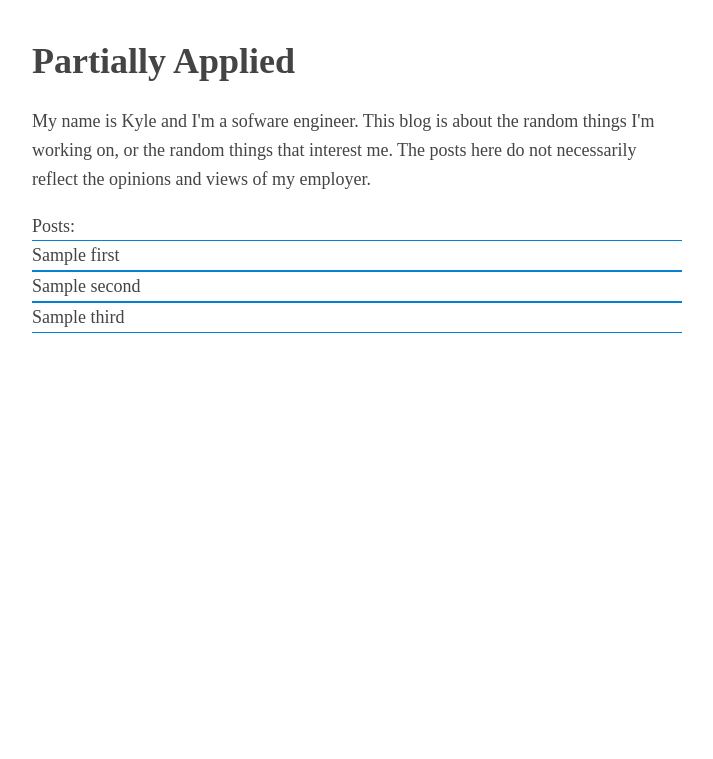
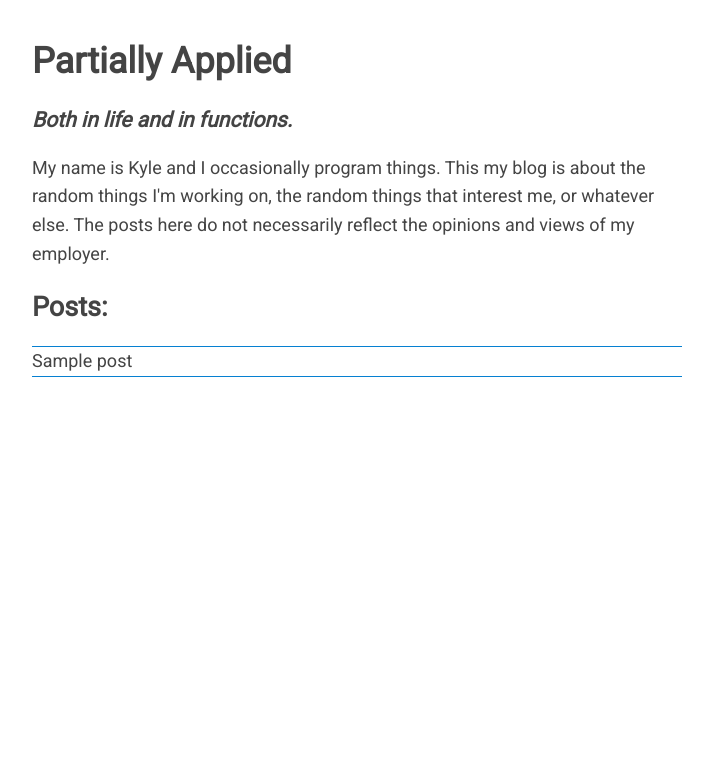
Before and after one commit to centip3de/Blog, a Flask app: template Blog/templates/index.html in a window 1280 px wide. Shown: the top 759 px of the page, without its empty margins (283-996 px from the left). Run offline with Flask 2, Linux system fonts and the light colour scheme; the template is opened without the code that fills it: most values are stand-ins (such as "Sample title", 1, 10 or a date in 2020).

Commit message:
Fixed stuff

```diff
--- a/Blog/main.py
+++ b/Blog/main.py
@@ -11,28 +11,19 @@
 app = Flask(__name__)
 POST_DIR = 'posts'
 
-def getPosts():
-    return [join(POST_DIR, f) for f in listdir(POST_DIR) if isfile(join(POST_DIR, f))]
-
 @app.route("/")
 def root():
-    posts = getPosts()[:3]
-    nums = {
-        0: "first",
-        1: "second",
-        2: "third"
-    }
-    replacements = {}
-    for i, post in enumerate(posts):
-        with open(post) as file:
-            replacements[nums[i]] = Markup(markdown.markdown(file.read()))
+    filenames = [join(POST_DIR, f) for f in listdir(POST_DIR) if isfile(join(POST_DIR, f))]
+    first_three = filenames[:3]
+    posts = []
+    for filename in first_three:
+        with open(filename) as file:
+            posts.append(Markup(markdown.markdown(file.read())))
 
-    return render_template('index.html', **replacements)
-
-
-
+    return render_template('index.html', posts=posts)
 
 if __name__ == "__main__":
     if len(sys.argv) == 2 and sys.argv[1] == "-d":
         app.run(debug=True, host='0.0.0.0', port=28080)
+
     app.run(debug=False, port=80)
--- a/Blog/templates/index.html
+++ b/Blog/templates/index.html
@@ -2,25 +2,25 @@
     <head>
         <link rel="stylesheet" href="https://fonts.googleapis.com/css?family=Roboto" />
         <h1>Partially Applied</h1>
+        <em><h3>Both in life and in functions.</h3> </em>
     </head>
+    <title> Partially Applied </title>
     <body>
         <div class="intro">
             <p>
-                My name is Kyle and I'm a sofware engineer. This blog is about the random things I'm working on,
-                or the random things that interest me. The posts here do not necessarily reflect the opinions and views of my employer.
+                My name is Kyle and I occasionally program things. This my blog is about the random things I'm working on,
+                the random things that interest me, or whatever else. The posts here do not necessarily reflect the opinions and views of my employer.
             </p>
         </div>
-        Posts:
+        <div class="post-text">
+            <h2>Posts:</h2>
+        </div>
         <div class="posts">
+            {% for post in posts %}
             <div class="post">
-                {{ first }}
+                {{ post }}
             </div>
-            <div class="post">
-                {{ second }}
-            </div>
-            <div class="post">
-                {{ third }}
-            </div>
+            {% endfor %}
         </div>
     </body>
 </html>
@@ -36,14 +36,19 @@
         line-height: 1.6;
         font-size: 18px;
         color: #444;
-        padding: 0 10px
+        padding: 0 10px;
+        font-family: 'Roboto';
     }
 
     h1, h2, h3 {
         line-height: 1.2;
     }
 
-    .post::before {
+    .post {
+        padding-bottom: 10px;
+    }
+
+    .post-text:after {
         border-bottom: 1px solid  rgb(6, 128, 209);
         content: "";
         display: block;
```
